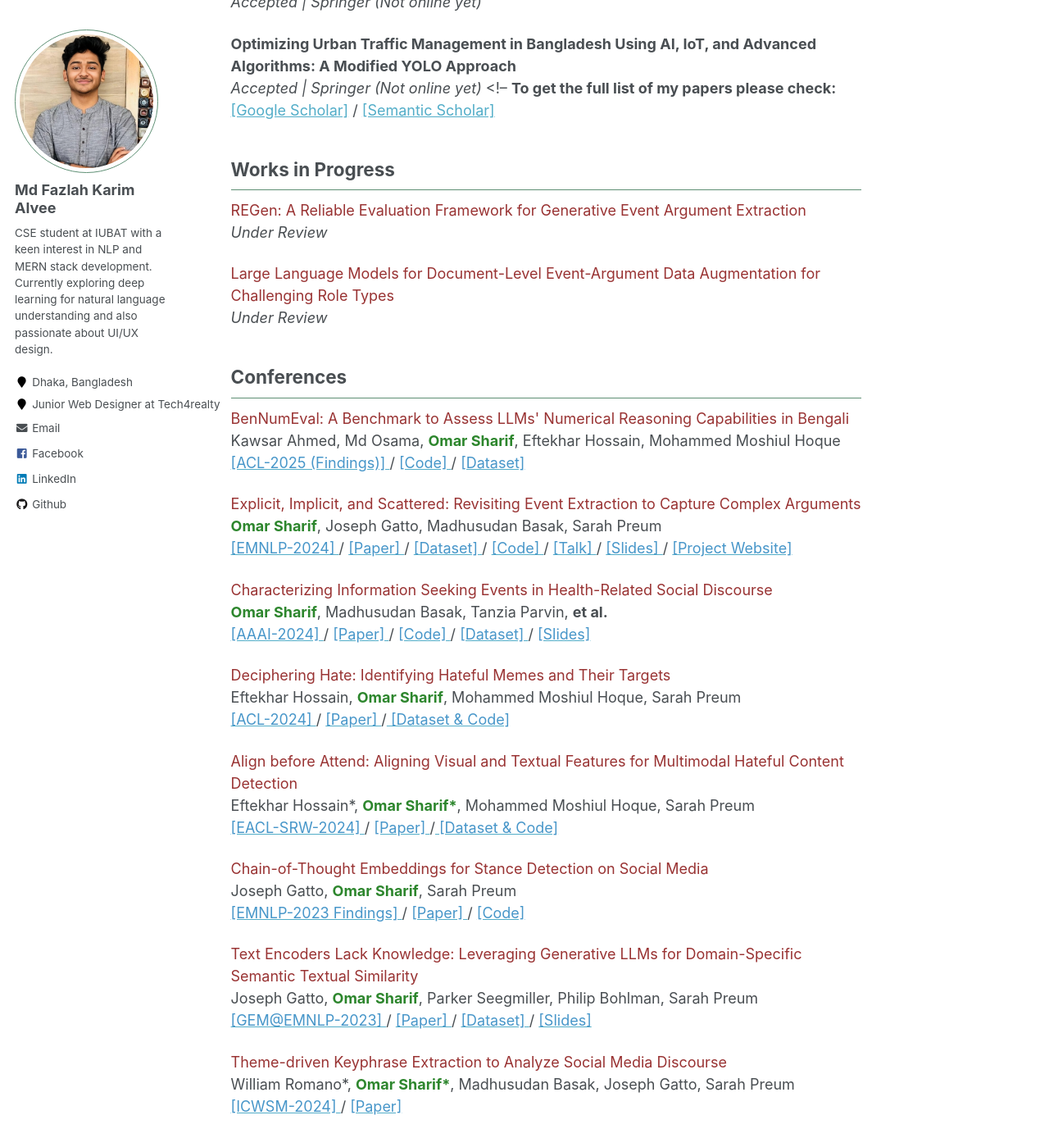
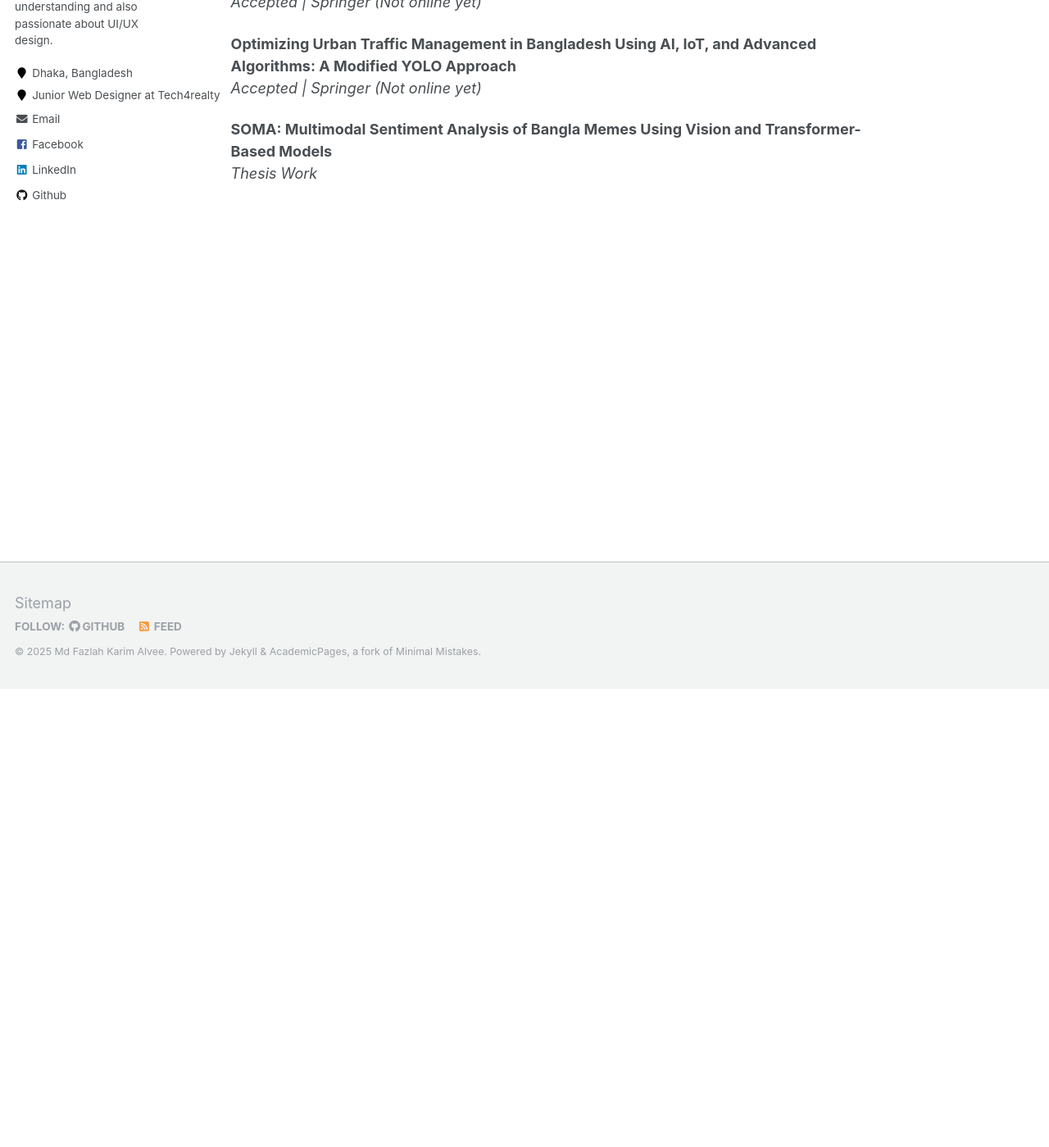
Before and after one commit to Alvee3120/alvee3120.github.io, a Jekyll site: the page built from _pages/research.md, in a window 1280 px wide and 1400 px high, scrolled down 559 px. Shown: the whole window at 82% size. Built offline with Jekyll 4.4.1, drawn with Linux system fonts in a browser that asks for light colours.

Commit message:
Update research page with new thesis and workshop info
Added a new thesis work on sentiment analysis and updated workshop details.

```diff
--- a/_pages/research.md
+++ b/_pages/research.md
@@ -33,8 +33,11 @@ My primary research interests lie in the areas of Natural Language Processing an
 
 **Optimizing Urban Traffic Management in Bangladesh Using AI, IoT, and Advanced Algorithms: A Modified YOLO Approach**
    *Accepted | Springer (Not online yet)*
-<!-- <b>To get the full list of my papers please check: </b>[[Google Scholar]](https://scholar.google.com/citations?hl=en&user=TBBRv2wAAAAJ&view_op=list_works&authuser=1&sortby=pubdate) / [[Semantic Scholar]](https://www.semanticscholar.org/author/Omar-Sharif/2073472600)
 
+**SOMA: Multimodal Sentiment Analysis of Bangla Memes Using Vision and Transformer-Based Models**
+   *Thesis Work*
+
+<!--
 ## <font > Works in Progress </font>
 
 
@@ -166,7 +169,7 @@ Madhusudan Basak <b><font color="#2d862d">Omar Sharif</font></b>, et al.,
 ## <font > Workshops </font>
 
   <font color="#993333"> Multilingual Code-Mixed Hope Speech Detection using Cross-lingual Representation Learner</font>
- 🥇 *<font color="#f00">[Top model in multilingual hope speech detection challenge]</font>*
+  *<font color="#f00">[Top model in multilingual hope speech detection challenge]</font>*
   Eftekhar Hossain, <b><font color="#2d862d">Omar Sharif</font></b>, Mohammed Moshiul Hoque
   [<font color="#4796C9"> [LTEDI@EACL-2021] </font>](https://sites.google.com/view/lt-edi-2021/home) / [<font color="#4796C9">[Paper] </font>](https://www.aclweb.org/anthology/2021.ltedi-1.25/) / [<font   color="#4796C9"> [Code] </font>](https://github.com/omar-sharif03/CUET_NLP-EACL_2021)
 
```
